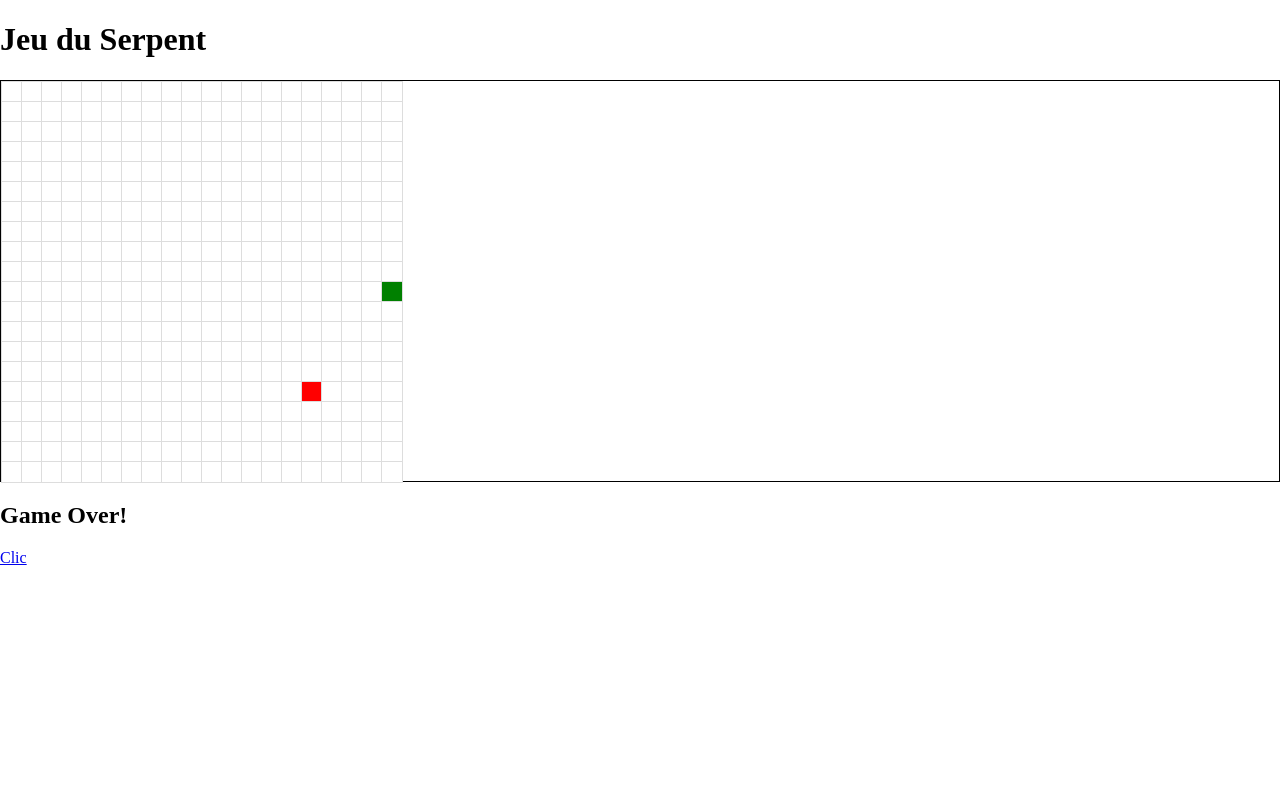
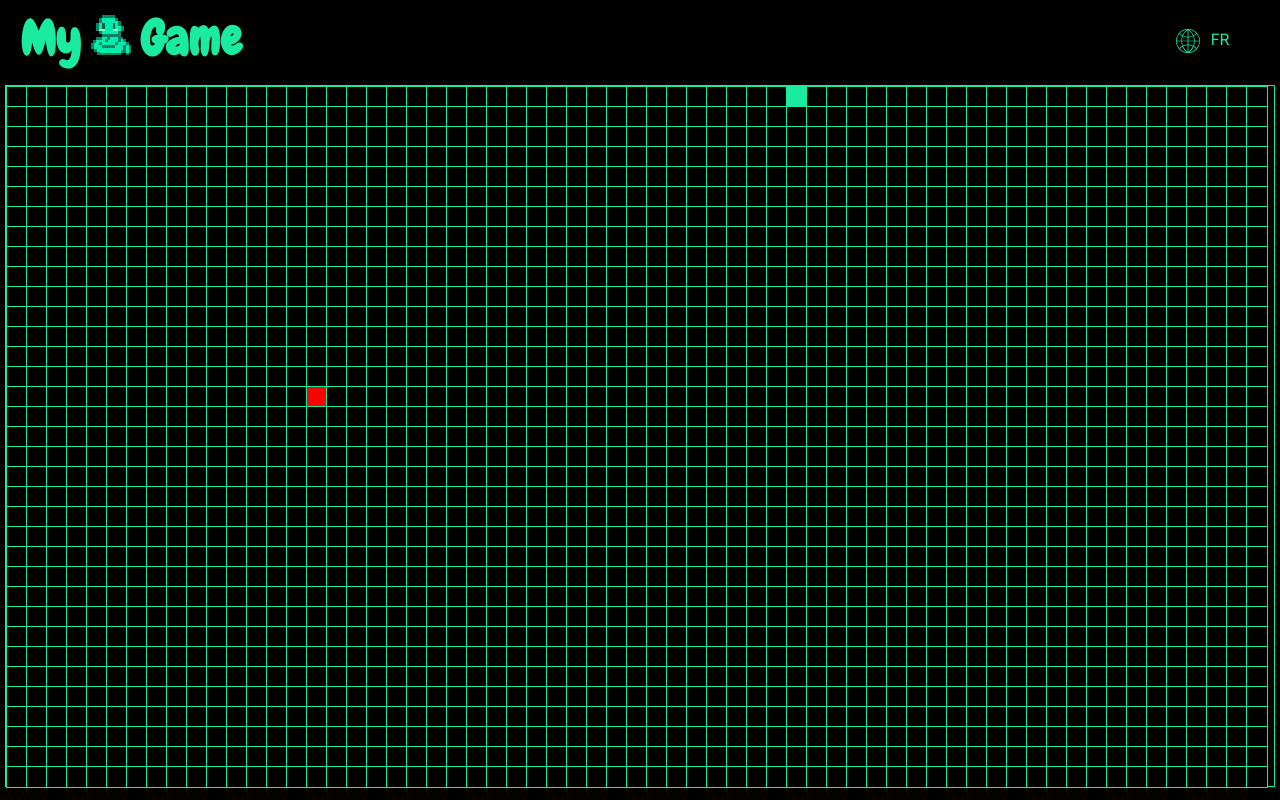
Before and after one commit to HaDock404/app-game-snake, a React (Create React App) app: page /#/SnakeGame in a window 1280 px wide. Before the commit this address led to /. Built offline with nearby package versions, Linux system fonts and the light colour scheme; a web font is replaced by a local one.

Commit message:
game logic

```diff
--- a/src/components/Board.jsx
+++ b/src/components/Board.jsx
@@ -36,9 +36,10 @@ function Board() {
             </div>
           ) : (
             <div style={{color : 'white'}} className='main_board'>
-              <Game/>
-                <p>Largeur: {windowSize.width}px</p>
-                <p>Hauteur: {windowSize.height}px et test : {windowSize.height - windowSize.height*0.10}</p>
+              <Game
+              width={windowSize.width - 10}
+              height={(windowSize.height - windowSize.height*0.10) - 10}
+              />
             </div>
           )}
         </div>
--- a/src/components/Game.jsx
+++ b/src/components/Game.jsx
@@ -1,7 +1,13 @@
 import React, { useState, useEffect } from 'react';
 
-function Game() {
-    const [snake, setSnake] = useState([{ x: 10, y: 10 }]);
+function Game(props) {
+    const screen_widht = props.width
+    const screen_height = props.height
+
+    const nb_box_width = Math.floor(screen_widht / 20)
+    const nb_box_height = Math.floor(screen_height / 20)
+
+    const [snake, setSnake] = useState([{ x: 0, y: 0 }]);
     const [food, setFood] = useState({ x: 15, y: 15 });
     const [direction, setDirection] = useState('RIGHT');
     const [gameOver, setGameOver] = useState(false);
@@ -32,24 +38,36 @@ function Game() {
       // Ajoute la nouvelle position de la tête
       newSnake.unshift(head);
 
+      // Vérifie les collisions avec le corps du serpent
+      if (newSnake.slice(1).some(segment => segment.x === head.x && segment.y === head.y)) {
+          setGameOver(true);
+          return;
+      }
+
       // Si le serpent mange la nourriture
       if (head.x === food.x && head.y === food.y) {
-          setFood({
-            x: Math.floor(Math.random() * 20),
-            y: Math.floor(Math.random() * 20)
-          });
+          let newFoodPosition;
+          do {
+              newFoodPosition = {
+                  x: Math.floor(Math.random() * nb_box_width),
+                  y: Math.floor(Math.random() * nb_box_height)
+              };
+          } while (newSnake.some(segment => segment.x === newFoodPosition.x && segment.y === newFoodPosition.y));
+
+          setFood(newFoodPosition);
       } else {
           // Supprime la dernière partie du serpent pour simuler le déplacement
           newSnake.pop();
       }
 
       // Vérifie les collisions avec les murs
-        if (head.x < 0 || head.y < 0 || head.x >= 20 || head.y >= 20) {
+      if (head.x < 0 || head.y < 0 || head.x >= nb_box_width || head.y >= nb_box_height) {
           setGameOver(true);
       } else {
           setSnake(newSnake);
       }
   };
+
 
       useEffect(() => {
         const handleKeyPress = (e) => {
@@ -92,14 +110,14 @@ function Game() {
         <div>
           <div style={{
             display: 'grid',
-            gridTemplateColumns: `repeat(20, 20px)`,
-            gridTemplateRows: `repeat(20, 20px)`,
+            gridTemplateColumns: `repeat(${nb_box_width}, 20px)`,
+            gridTemplateRows: `repeat(${nb_box_height}, 20px)`,
             border: '1px solid #1BEB9E',
             margin: '5px'
           }}>
-            {Array.from({ length: 20 * 20 }).map((_, i) => {
-              const x = i % 20;
-              const y = Math.floor(i / 20);
+            {Array.from({ length: nb_box_width * nb_box_height }).map((_, i) => {
+              const x = i % nb_box_width;
+              const y = Math.floor(i / nb_box_width);
               const isSnake = snake.some(segment => segment.x === x && segment.y === y);
               const isFood = food.x === x && food.y === y;
 
```
Lines whose indentation alone changed are shown as unchanged.
